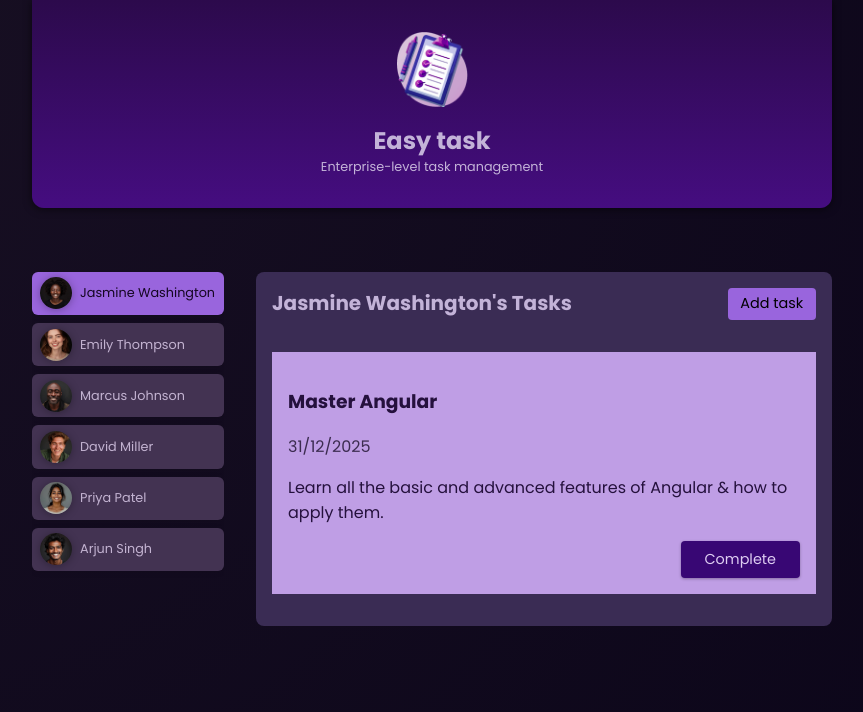
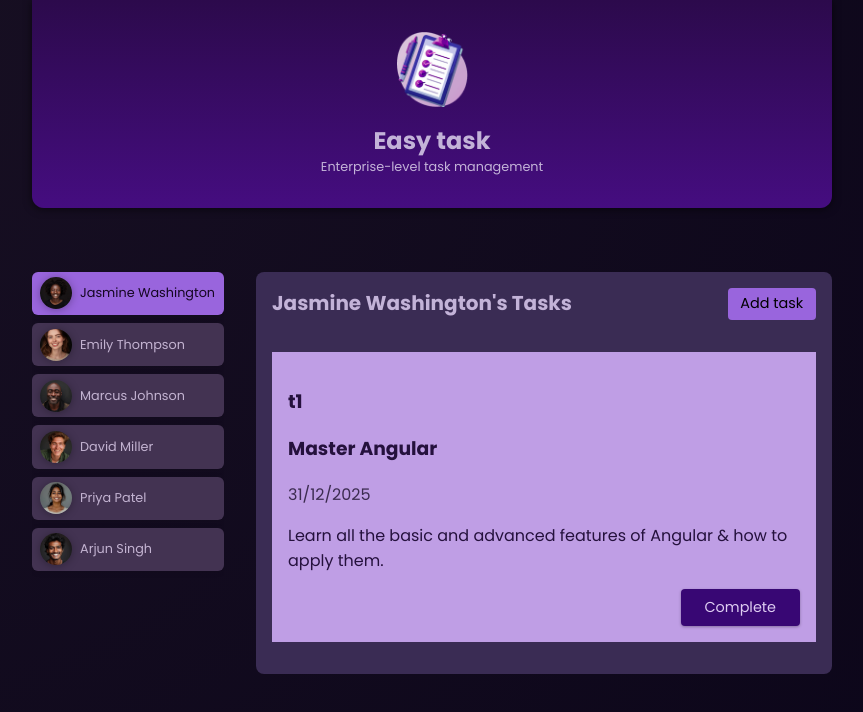
Before and after one commit to joseMarciano/understand-angular, an Angular app: page / in a window 1280 px wide. Both pictures are taken after a click on the button "Jasmine Washington". Shown: the top 712 px of the page, without its empty margins (208-1071 px from the left). Built offline with nearby package versions, Linux system fonts and the light colour scheme.

Commit message:
feat: :sparkles: implements Complete task

```diff
--- a/src/app/tasks/task/task.component.html
+++ b/src/app/tasks/task/task.component.html
@@ -1,8 +1,9 @@
 <article>
+  <h1>{{task().id}}</h1>
   <h1>{{task().title}}</h1>
   <time>{{formatDate(task().dueDate)}}</time>
   <p>{{task().summary}}</p>
   <p class="actions">
-    <button>Complete</button>
+    <button (click)="onCompleteTask(task())">Complete</button>
   </p>
 </article>
--- a/src/app/tasks/task/task.component.ts
+++ b/src/app/tasks/task/task.component.ts
@@ -1,4 +1,4 @@
-import {Component, input} from '@angular/core';
+import {Component, input, output} from '@angular/core';
 import {type Task} from "./task.model";
 
 
@@ -11,9 +11,14 @@ import {type Task} from "./task.model";
 })
 export class TaskComponent {
   task = input.required<Task>();
+  onComplete = output<Task>();
 
 
   formatDate(stringDate: string): string {
     return new Intl.DateTimeFormat("pt-br").format(new Date(stringDate))
   }
+
+  onCompleteTask(aTask: Task) {
+    this.onComplete.emit(aTask)
+  }
 }
--- a/src/app/tasks/tasks.component.html
+++ b/src/app/tasks/tasks.component.html
@@ -9,7 +9,7 @@
   <ul>
     @for (task of selectedUserTasks; track task.id) {
       <li>
-        <app-task [task]="task"/>
+        <app-task [task]="task" (onComplete)="onCompleteTask(task)"/>
       </li>
     }
   </ul>
--- a/src/app/tasks/tasks.component.ts
+++ b/src/app/tasks/tasks.component.ts
@@ -14,7 +14,7 @@ import {Task} from "./task/task.model";
 })
 export class TasksComponent {
   currentUser = input<User>();
-  tasks: Task[] =  [
+  tasks: Task[] = [
     {
       id: 't1',
       userId: 'u1',
@@ -43,4 +43,10 @@ export class TasksComponent {
   get selectedUserTasks() {
     return this.tasks.filter(task => task.userId === this.currentUser()?.id);
   }
+
+  onCompleteTask(aTask: Task) {
+    const filterById = (task: Task) => task.id !== aTask.id
+    this.tasks = this.tasks
+      .filter(filterById);
+  }
 }
```
